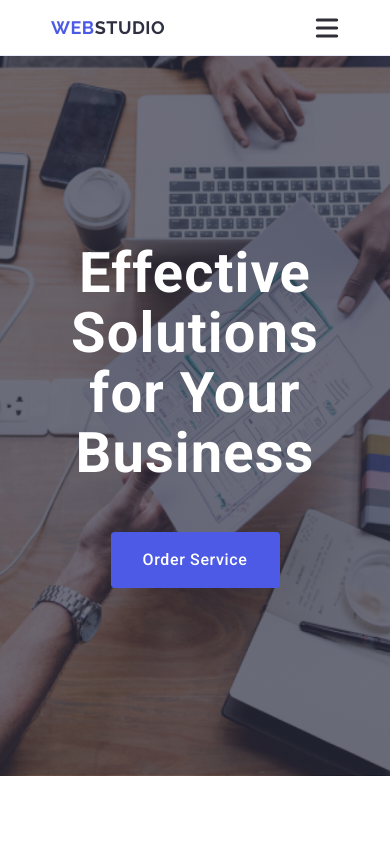
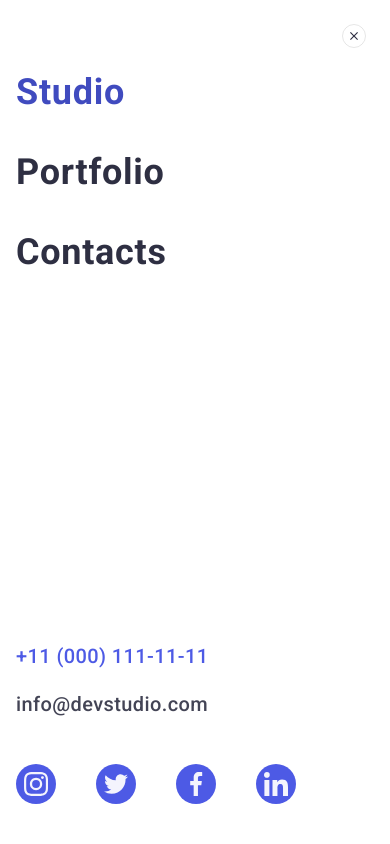
Before and after one commit to bielanV/goit-markup-hw-06, a plain HTML site: page index.html in a window 390 px wide. Shown: the top 844 px of the page. Drawn offline with nearby package versions, Linux system fonts and the light colour scheme.

Commit message:
fix-remarks

```diff
--- a/css/styles.css
+++ b/css/styles.css
@@ -167,6 +167,11 @@ text-decoration: none;
     cursor: pointer;
 }
 
+.social-media-icons{
+    width: 40px;
+    height: 40px;
+}
+
 .mobile-menu-btn-icon {
     position: absolute;
     top: 50%;
@@ -181,7 +186,7 @@ text-decoration: none;
     align-items: flex-start;
     justify-content: flex-start;
     gap: 40px;
-    flex-grow: 1;
+    margin-bottom: auto;
 }
 
 .mobile-menu-nav-link {
@@ -240,8 +245,8 @@ text-decoration: none;
     background-repeat: no-repeat;
     background-position: center;
     background-size: cover;
-    padding: 188px 0;
-    max-width: 1440px;
+    padding: 72px 0;
+    max-width: 320px;
     margin: auto;
 }
 
@@ -257,13 +262,14 @@ text-decoration: none;
 
 .title {
     font-weight: 700;
-    font-size: 56px;
-    line-height: 107%;
     letter-spacing: 0.02em;
     text-align: center;
     color: #FFFFFF;
     max-width: 496px;
     margin: auto;
+    font-size: 36px;
+    line-height: 111%;
+    text-align: center;
 }
 
 .title-button:hover,
@@ -611,7 +617,6 @@ width: 100%;
     line-height: 1.5;
     letter-spacing: 0.02em;
     color: #fff;
-    margin-top: 72px;
     margin-bottom: 16px;
     text-align: center;
 }
@@ -646,11 +651,6 @@ width: 100%;
     justify-content: center;
     align-items: center;
     position: relative;
-}
-
-
-.footer-subscribe {
-    width: 288px;
 }
 
 .subscribe {
@@ -661,7 +661,6 @@ width: 100%;
     letter-spacing: 0.02em;
     color: #fff;
     text-align: center;
-    margin-top: 72px;
     margin-bottom: 16px;
 }
 
@@ -1009,7 +1008,6 @@ button:focus > svg {
         justify-content: flex-start;
         flex-direction: row;
         gap: 40px;
-        margin-right: 121px;
     }
 
     .nav-contacs {
@@ -1042,6 +1040,7 @@ button:focus > svg {
     .address-items {
         display: inline;
         font-style: normal;
+        margin-left: auto;
     }
 
     .address-list {
@@ -1191,8 +1190,7 @@ button:focus > svg {
     .footer-soc-container {
         display: flex;
         margin-left: 0;
-        gap: 24px;
-    }
+        }
 
     .nav-logo-footer {
         margin-bottom: 16px;
@@ -1215,7 +1213,6 @@ button:focus > svg {
     .footer-subscribe {
         display: flex;
         justify-content: center;
-        position: relative;
         flex-direction: column;
     }
 
@@ -1549,8 +1546,7 @@ button:focus > svg {
     .nav-media {
         width: 1158px;
         flex-wrap: nowrap;
-        justify-content: space-between;
-    }
+        }
 
     .logo-parag {
         margin-right: 120px;
@@ -1565,10 +1561,6 @@ button:focus > svg {
         width: 264px;
     }
 
-    .footer-wraper {
-        margin-right: 80px;
-    }
-
     .media-icons {
         text-align: left;
         margin-top: 0;
@@ -1584,11 +1576,10 @@ button:focus > svg {
     }
 
     .footer-subscribe {
-        width: 453px;
-        height: 10px;
         display: flex;
         flex-direction: column;
         align-items: start;
+        margin-left: 80px;
     }
 
     .subscribe {
--- a/index.html
+++ b/index.html
@@ -56,10 +56,10 @@
         </address>
       </div>
       <!-- /*-------------- Mobile------------------ */ -->
-      <div class="mobile-menu">
+      <div class="mobile-menu is-open">
         <button class="mobile-menu-btn" type="button">
           <svg class="mobile-menu-btn-icon" width="8" height="8">
-            <use href="./images/icons.svg#icon-close"></use>
+            <use href="./images/icons.svg#icon-cross"></use>
           </svg>
         </button>
         <ul class="mobile-menu-nav-list">
@@ -89,29 +89,29 @@
         </ul>
         <ul class="mobile-menu-social-icon">
           <li class="social-media-icons">
-            <a class="social-media-icon" href="">
-              <svg class="icon" width="24" height="24">
+            <a class="icon-link" href="">
+              <svg class="icon-icon" width="24" height="24">
                 <use href="./images/icons.svg#icon-instagram"></use>
               </svg>
             </a>
           </li>
           <li class="social-media-icons">
-            <a class="social-media-icon" href="">
-              <svg class="icon" width="24" height="24">
+            <a class="icon-link" href="">
+              <svg class="icon-icon" width="24" height="24">
                 <use href="./images/icons.svg#icon-twitter"></use>
               </svg>
             </a>
           </li>
           <li class="social-media-icons">
-            <a class="social-media-icon" href="">
-              <svg class="icon" width="24" height="24">
+            <a class="icon-link" href="">
+              <svg class="icon-icon" width="24" height="24">
                 <use href="./images/icons.svg#icon-facebook"></use>
               </svg>
             </a>
           </li>
           <li class="social-media-icons">
-            <a class="social-media-icon" href="">
-              <svg class="icon" width="24" height="24">
+            <a class="icon-link" href="">
+              <svg class="icon-icon" width="24" height="24">
                 <use href="./images/icons.svg#icon-linkedin"></use>
               </svg>
             </a>
```
Also changed, not shown: images/people-office-tablet-2x-min.jpg.
